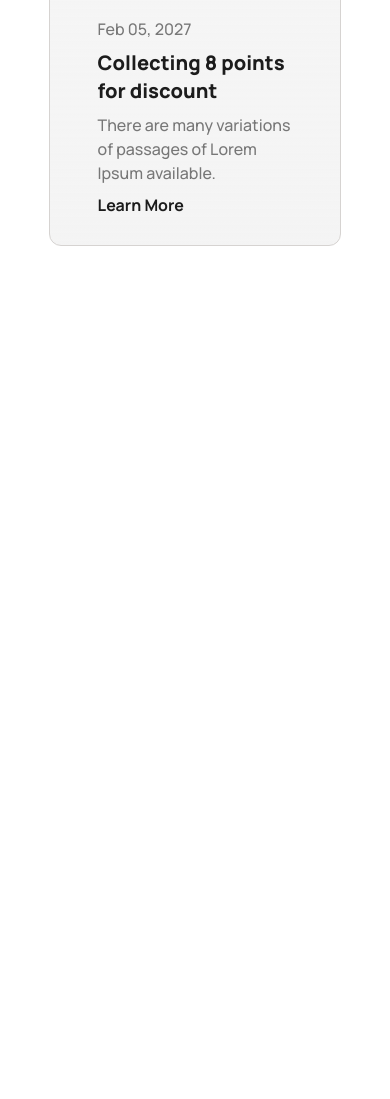
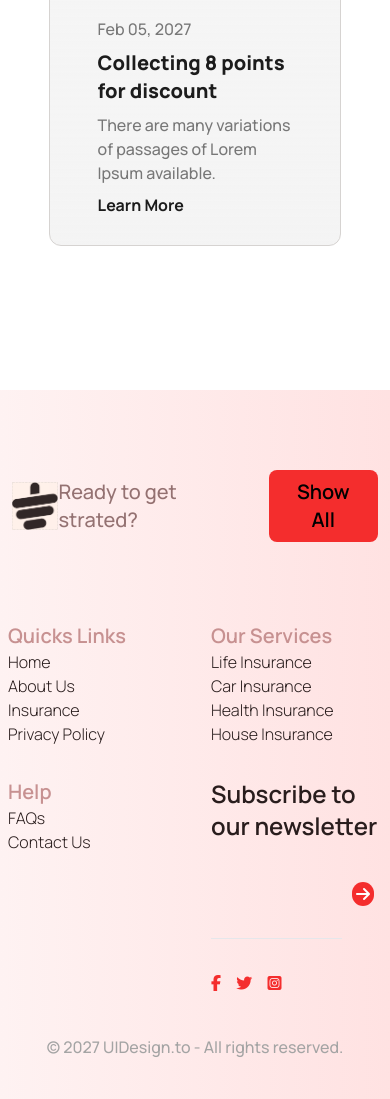
Before and after one commit to mohibuluzzal/tea-web-with-tailwind-css, a plain HTML site: page index.html in a window 390 px wide. Shown: the part 5936-7035 px from the top of the page. Before the commit the page ends 6182 px from the top, so only its background shows below. Drawn offline with nearby package versions, Linux system fonts and the light colour scheme.

Commit message:
added footer with responsive done

```diff
--- a/index.html
+++ b/index.html
@@ -29,9 +29,9 @@
 
 </head>
 
-<body class="manrope max-w-screen-xl mx-auto">
+<body>
 
-    <header>
+    <header class="manrope max-w-screen-xl mx-auto">
         <!-- Hero Section Start
         ================== -->
         <section class="flex flex-col lg:flex-row justify-between pt-14">
@@ -69,7 +69,7 @@
         ================== -->
     </header>
 
-    <main>
+    <main class="manrope max-w-screen-xl mx-auto">
 
         <!-- feature products section start
         =============================== -->
@@ -329,8 +329,75 @@
 
     </main>
 
-    <footer>
+    <footer class="bg-gradient-to-r from-red-50 to-red-100 mt-36">
 
+      <section class="manrope max-w-screen-xl mx-auto pt-20">
+         <div class="flex items-center justify-between mx-3">
+
+          <!-- logo -->
+          <div>
+            <img src="images/house-bg.png" alt="" class="w-12">
+          </div>
+
+          <!-- right side -->
+          <div class="flex items-center gap-4">
+            <p class="text-xl font-medium text-[#795252CC]">Ready to get strated?</p>
+            <button class="text-xl font-semibold text-black bg-[#F42D2D] rounded-lg py-2 px-4">Show All</button>
+          </div>
+         </div>
+
+         <div class="grid grid-cols-2 gap-8 lg:grid-cols-4 mt-20 px-2">
+          <!-- First div -->
+          <div>
+            <h6 class="text-xl font-semibold text-[#C79191]">Quicks Links</h6>
+            <ul class="font-light text-[#291D1D]">
+              <li><a href="">Home</a></li>
+              <li><a href="">About Us</a></li>
+              <li><a href="">Insurance</a></li>
+              <li><a href="">Privacy Policy</a></li>
+            </ul>
+          </div>
+
+          <!-- Second div -->
+          <div>
+            <h6 class="text-xl font-semibold text-[#C79191]">Our Services</h6>
+            <ul class="font-light text-[#291D1D]">
+              <li><a href="">Life Insurance</a></li>
+              <li><a href="">Car Insurance</a></li>
+              <li><a href="">Health Insurance</a></li>
+              <li><a href="">House Insurance</a></li>
+            </ul>
+          </div>
+
+          <!-- Third div -->
+          <div>
+            <h6 class="text-xl font-semibold text-[#C79191]">Help</h6>
+            <ul class="font-light text-[#291D1D]">
+              <li><a href="">FAQs</a></li>
+              <li><a href="">Contact Us</a></li>
+            </ul>
+          </div>
+
+          <!-- Fourth div -->
+           <div>
+            <p class="text-2xl font-semibold text-[#291D1D]">Subscribe to our newsletter</p>
+            <div class="flex justify-between mr-2 mt-10 mb-5">
+              <div></div>
+              <i class="fa-solid fa-arrow-right bg-[#F42D2D] rounded-full p-1 text-white"></i>
+            </div>
+            <div class="mr-10">
+              <hr class="h-px my-8 bg-gray-200 border-0 dark:bg-[#494949]">
+            </div>
+            <div class="text-[#F42D2D]">
+              <i class="fa-brands fa-facebook-f mr-3"></i>
+              <i class="fa-brands fa-twitter mr-3"></i>
+              <i class="fa-brands fa-square-instagram"></i>
+            </div>
+           </div>
+         </div>
+
+         <p class="font-medium text-[#A4A4A4] py-10 text-center">© 2027 UIDesign.to - All rights reserved.</p>
+      </section>
     </footer>
 </body>
 </html>
```
Also changed, not shown: images/house-bg.png (added).
